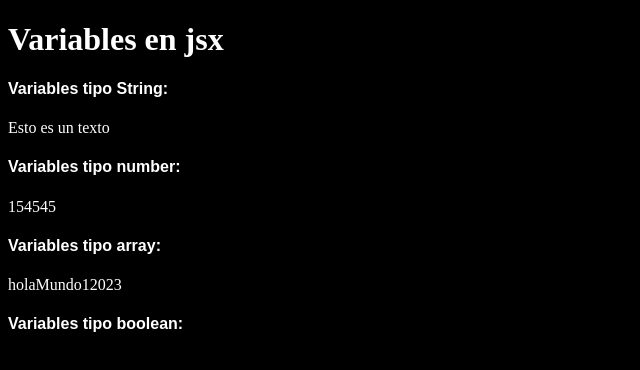
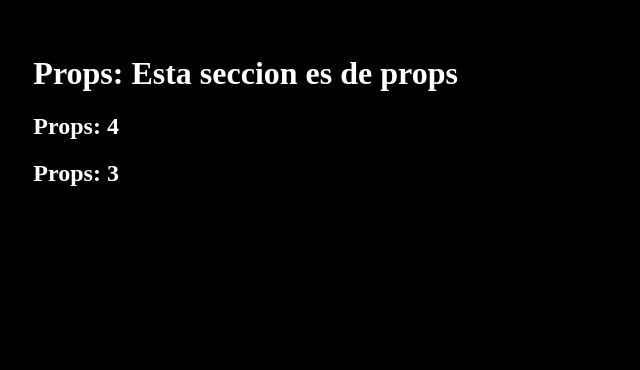
Before and after one commit to Krespee/CursoReact, a React (Vite) app: page / in a window 1280 px wide. Shown: the top 370 px of the page, without its empty margins (0-640 px from the left). Built offline with nearby package versions, Linux system fonts and the light colour scheme.

Commit message:
Probando las Props, importando y utilizando PropTypes y defaultProps,

```diff
--- a/src/main.jsx
+++ b/src/main.jsx
@@ -5,6 +5,6 @@ import "./styles.css"
 
 ReactDOM.createRoot(document.getElementById('root')).render(
   <React.StrictMode>
-    <PrimerComponente/>
+    <PrimerComponente titulo="Esta seccion es de props" subtitulo={3}/>
   </React.StrictMode>,
 )
--- a/src/primerComponente.jsx
+++ b/src/primerComponente.jsx
@@ -1,21 +1,23 @@
-import "./primerComponente.css"
-const string = "Esto es un texto";
-const number = 154545;
-const array = ["hola", "Mundo", 1, 2023];
-const boolean = true;
-const objeto = { nombre: "Nayn", edad: 22 };
-const funcion = () => 1 + 1;
-const fecha = new Date();
-funcion();
+import PropTypes from "prop-types"
 
-export const PrimerComponente = () => {
+export const PrimerComponente = ({titulo, subtitulo, subtituloDos}) => {
+  console.log(titulo);
   return (
     <>
-      <h1>Variables en jsx</h1>
-      <h4>Variables tipo String:</h4> <p>{string}</p>
-      <h4>Variables tipo number:</h4> <p>{number}</p>
-      <h4>Variables tipo array:</h4> <p>{array}</p>
-      <h4>Variables tipo boolean:</h4> <p>{boolean}</p>
+      <h1>Props: {titulo} </h1>
+      <h2>Props: {subtitulo + 1} </h2>
+      <h2>Props: {subtituloDos + 1} </h2>
     </>
   );
 };
+
+PrimerComponente.propTypes = {
+  titulo: PropTypes.string.isRequired,
+  subtituloDos: PropTypes.number.isRequired,
+}
+
+PrimerComponente.defaultProps = {
+  titulo: "CUrso de React",
+  subtitulo:"seccion de props",
+  subtituloDos:2
+}
--- a/src/styles.css
+++ b/src/styles.css
@@ -1,4 +1,5 @@
 body, html{
     background-color: #000;
     color: #fff;
+    padding: 1%;
 }
```
